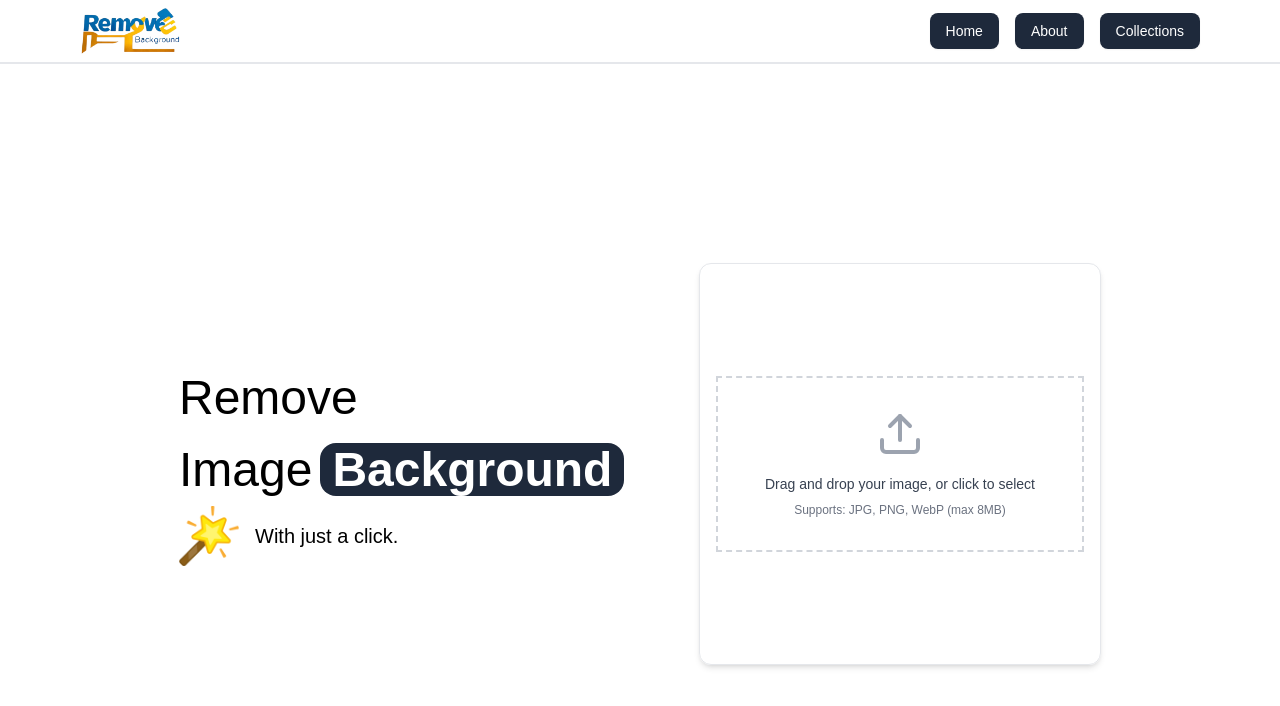
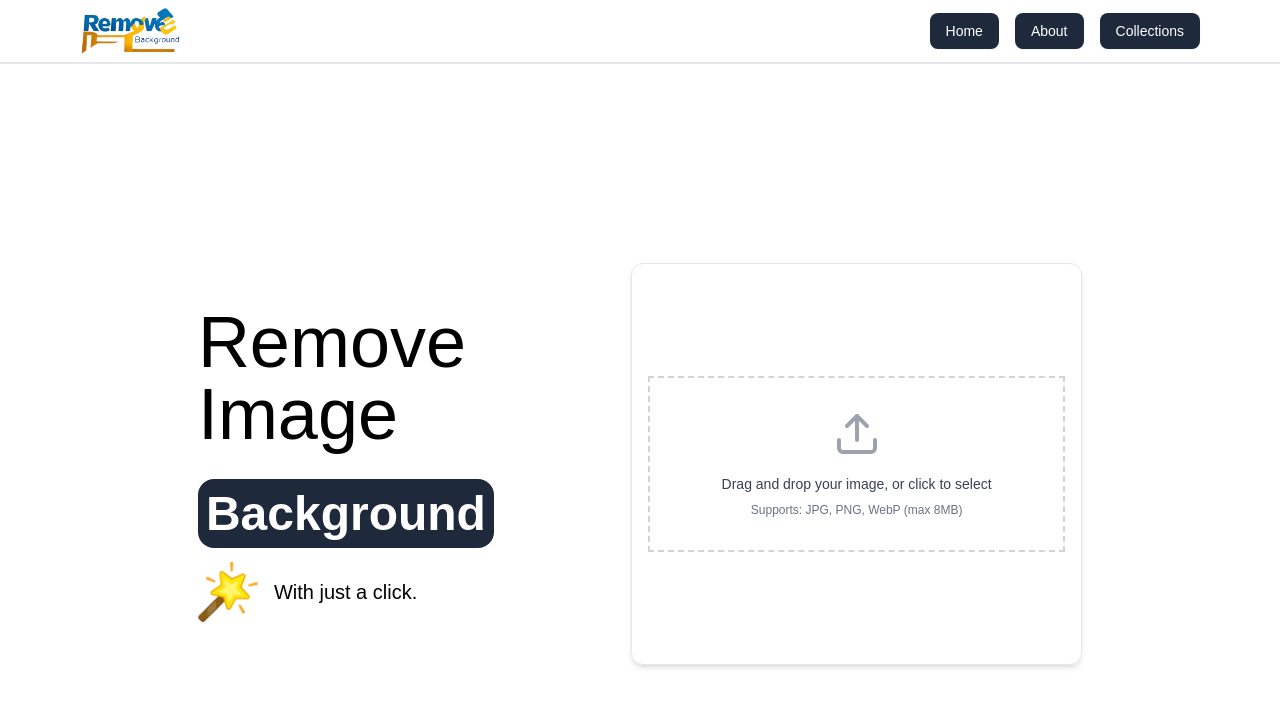
Before and after one commit to Alabere-coder/ImgBgRemover, a Next.js app: page / in a window 1280 px wide. Shown: the top 706 px of the page. Built offline with nearby package versions, Linux system fonts and the light colour scheme; no server answers.

Commit message:
making some touches

```diff
--- a/components/navbar.tsx
+++ b/components/navbar.tsx
@@ -29,7 +29,7 @@ const Navbar = () => {
             alt="File icon"
             width={30}
             height={30}
-            className="mr-4"
+            className=""
           />
         </SheetTrigger>
         <SheetContent className="bg-white w-2/3">
--- a/components/selectImage.tsx
+++ b/components/selectImage.tsx
@@ -216,7 +216,7 @@ const ImageSelector: React.FC<ImageSelectorProps> = ({
               )}
             </div>
 
-            <div className="flex items-center max-md:flex-row justify-between mt-10">
+            <div className="w-full flex items-center justify-between mt-10">
               <div className="flex items-center gap-3">
                 {processedImage && (
                   <>
@@ -233,11 +233,11 @@ const ImageSelector: React.FC<ImageSelectorProps> = ({
                 )}
               </div>
 
-              <div className=" flex items-center gap-2">
+              <div className="flex gap-2 place-content-end">
                 <Button
                   onClick={() => setIsPopupOpen(false)}
                   variant="outline"
-                  className="rounded-[8px]"
+                  className="rounded-[8px] max-sm:hidden"
                 >
                   Close
                 </Button>
--- a/components/uploadImage.tsx
+++ b/components/uploadImage.tsx
@@ -14,15 +14,15 @@ const UploadImage = () => {
   };
 
   return (
-    <div className="flex items-center max-md:flex-col gap-10">
-      <div className="w-[30rem] max-md:w-[25rem]">
-        <p className="text-5xl leading-normal max-md:text-[43px]">
+    <div className="flex items-center max-md:flex-col w-full gap-6 px-6">
+      <div className="w-10/12">
+        <p className="text-7xl max-md:text-[43px] max-md:mt-6 mb-10">
           Remove Image
-          <span className="bg-slate-800 rounded-2xl px-3 mx-2 font-semibold text-white">
-            Background
-          </span>
         </p>
-        <div className="flex items-center gap-4">
+        <p className="inline bg-slate-800 rounded-2xl p-2  text-5xl font-semibold text-white">
+          Background
+        </p>
+        <div className="flex items-center gap-4 mt-6">
           <Image
             src="/magic-wand-icon.webp"
             alt="magic-wand"
@@ -32,8 +32,8 @@ const UploadImage = () => {
           <p className="text-xl">With just a click.</p>
         </div>
       </div>
-      <Card className=" shadow-md">
-        <div className="h-[25rem] rounded-2xl bg-white w-[25rem] flex justify-center items-center">
+      <Card className="w-11/12 shadow-md">
+        <div className="h-[25rem] rounded-2xl bg-white w- flex justify-center items-center">
           <ImageSelector
             apiKey={API_KEY}
             apiUrl={API_URL}
```
